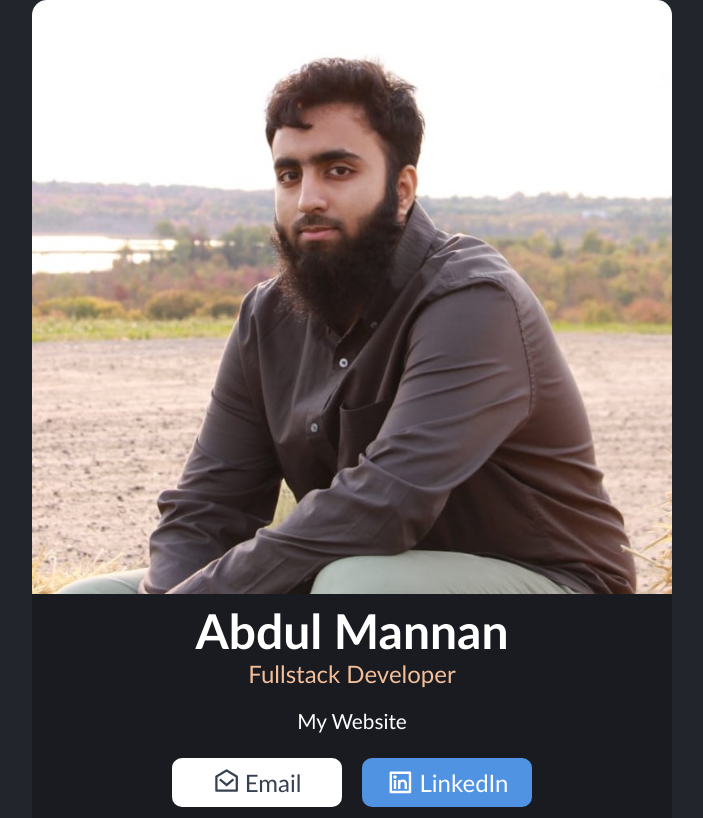
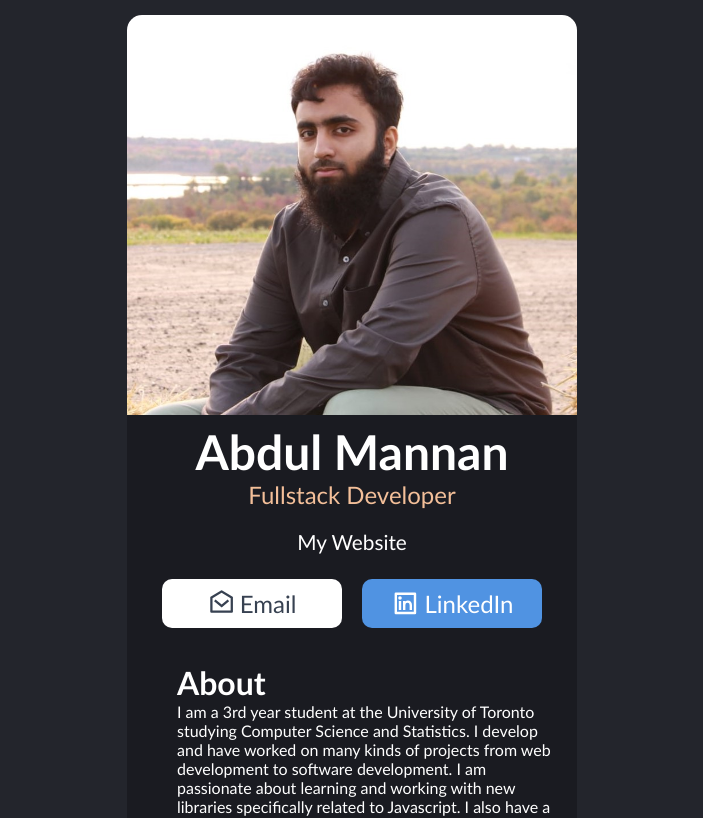
Before and after one commit to dyerfire9/Digital-Business-Card, a React (Create React App) app: page / in a window 1280 px wide. Shown: the top 818 px of the page, without its empty margins (288-991 px from the left). Built offline with nearby package versions, Linux system fonts and the light colour scheme.

Commit message:
fixed resizing issues

```diff
--- a/src/components/styles.css
+++ b/src/components/styles.css
@@ -18,7 +18,7 @@
 .profile-pic{
     width: 100%;
     border-radius:15px 15px 0px 0px;
-    height: auto;
+    height: 25rem;
 }
 
 .info > h1 {
@@ -53,7 +53,7 @@
 .buttons > a {
     margin: 10px;
     padding: 10px;
-    width: 150px;
+    width: 10rem;
     border-radius:10px;
     font-size: 1.5rem;
     border: 0px;
@@ -78,7 +78,7 @@
     background-color: #1A1B21;
     color: white;
     text-align: left;
-    padding: 25px 45px 0px 50px;
+    padding: 25px 15px 0px 50px;
     margin: 0px 0px 0px 0px;
 }
 
--- a/src/style.css
+++ b/src/style.css
@@ -2,8 +2,10 @@
     text-align: center;
     background-color: #1A1B21;
     width: 50%;
-    margin: 0 auto;
-    padding: 0;
+    max-width:450px;
+    min-width:350px;
+    max-height: auto;
+    margin: 15px auto;
     border-radius:15px;
     font-family: 'Trebuchet MS', 'Lucida Sans Unicode', 'Lucida Grande', 'Lucida Sans', Arial, sans-serif;
     font-size: 100%;
```
